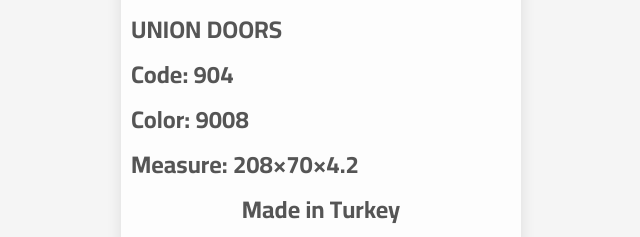
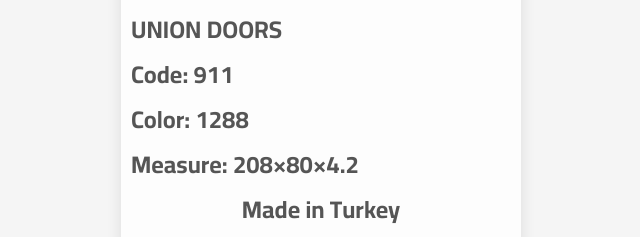
Before and after one commit to uoplone/DOOR-111, a plain HTML site: page index.html in a window 1280 px wide. Shown: the part 605-842 px from the top of the page, 319-959 px from the left. Drawn offline with Linux system fonts and the light colour scheme.

Commit message:
Update index.html

```diff
--- a/index.html
+++ b/index.html
@@ -58,9 +58,9 @@
     <div class="product-title">Product's Information</div>
     <div class="product-description">
       <h2>UNION DOORS</h2>
-      <h2>Code: 904</h2>
-      <h2>Color: 9008</h2>
-      <h2>Measure: 208×70×4.2</h2>
+      <h2>Code: 911</h2>
+      <h2>Color: 1288</h2>
+      <h2>Measure: 208×80×4.2</h2>
       <pr>
       <h2 style="text-align:center;">Made in Turkey</h2>
     </div>
```
